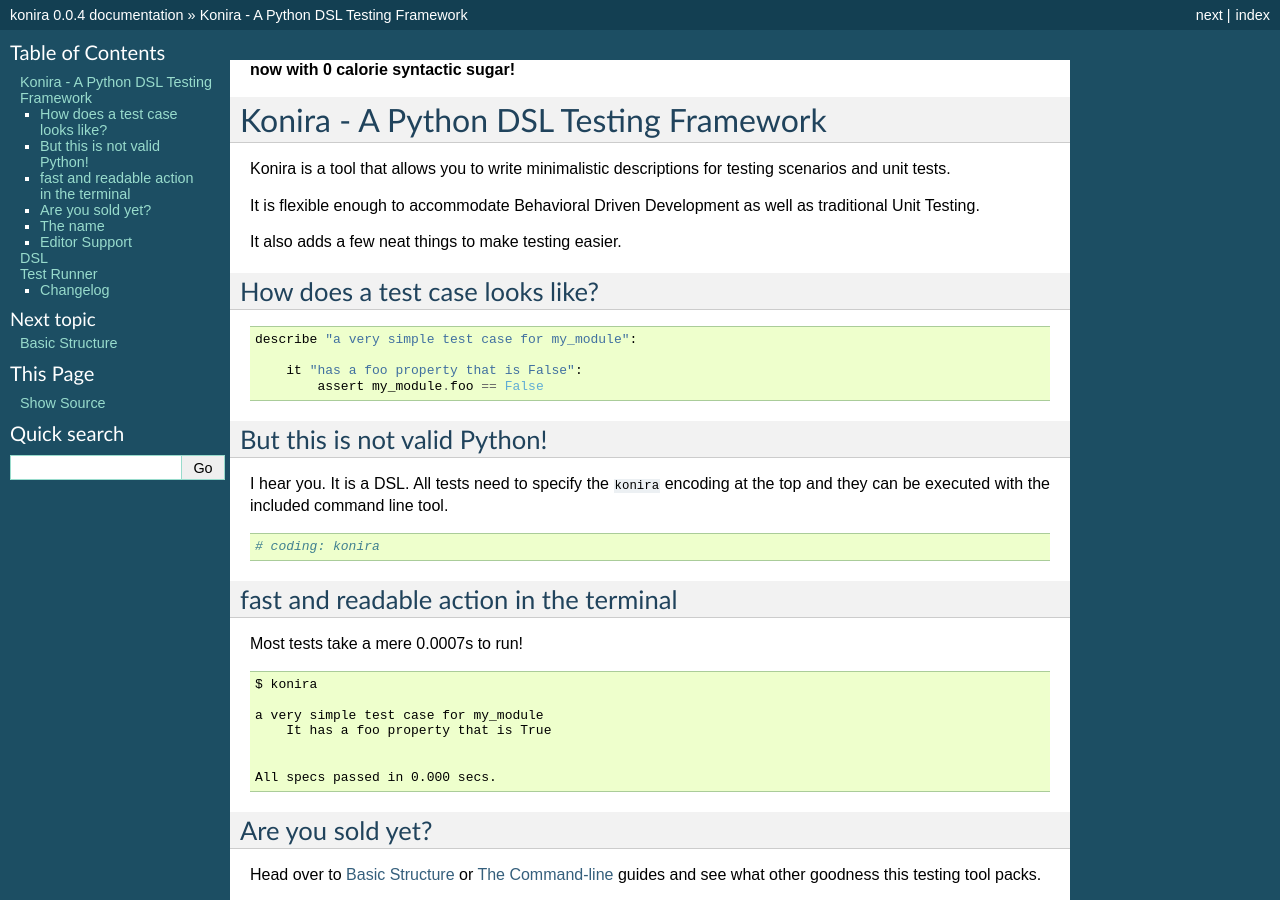
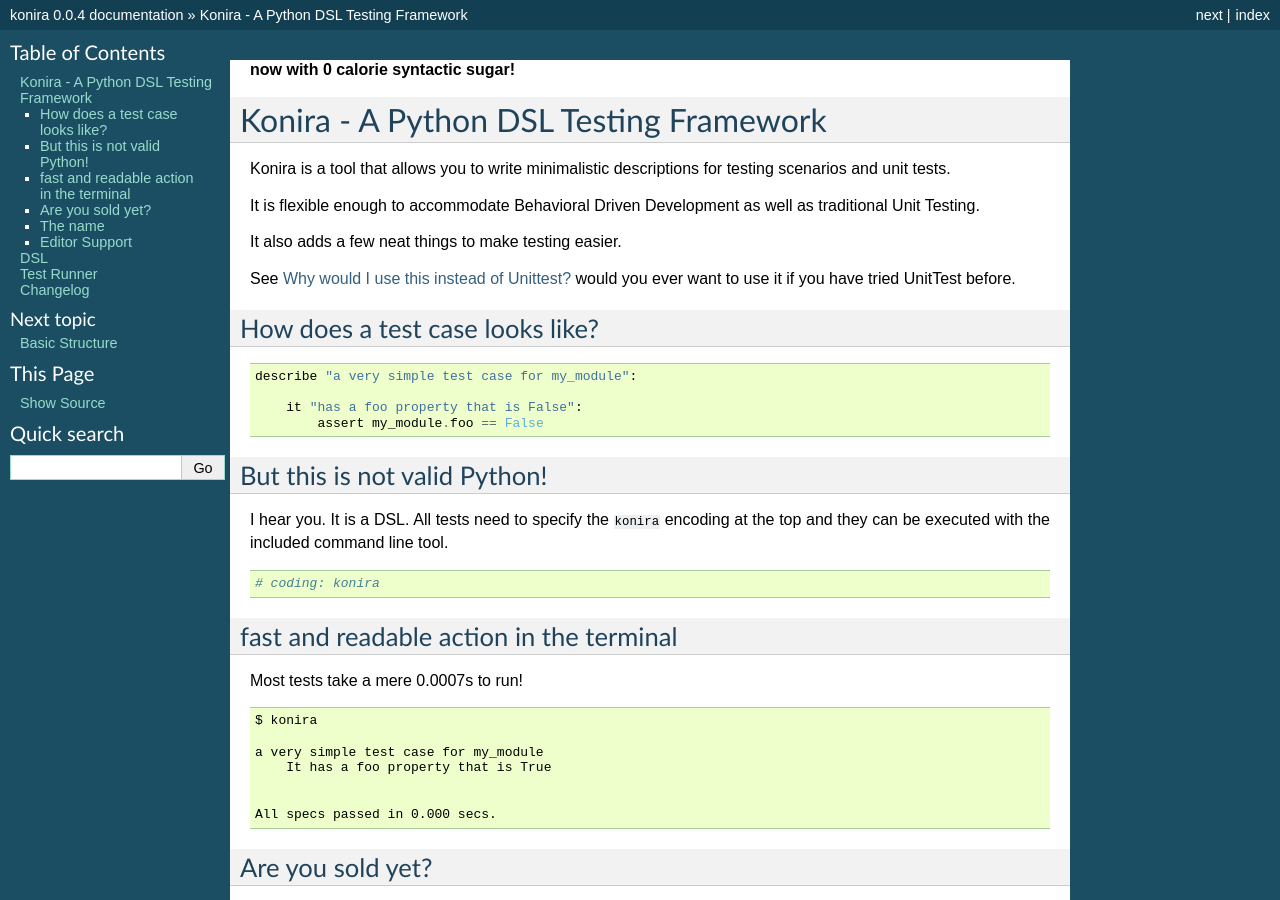
Before and after one commit to alfredodeza/konira, a Sphinx documentation site: the page built from docs/index.rst, in a window 1280 px wide and 900 px high. Built offline with Sphinx 7.4.7, drawn with Linux system fonts in a browser that asks for light colours; some of the changed text lies outside the part shown.

Commit message:
adding the why section to the toctree

```diff
--- a/docs/index.rst
+++ b/docs/index.rst
@@ -9,6 +9,9 @@
 Development as well as traditional Unit Testing.
 
 It also adds a few neat things to make testing easier.
+
+See :ref:`why` would you ever want to use it if you have
+tried UnitTest before.
 
 
 
@@ -92,6 +95,7 @@
    basic_structure.rst
    advanced_structure.rst
    extras.rst
+   why.rst
 
 
 Test Runner
@@ -104,7 +108,7 @@
 
 
 Changelog
----------
+=========
 
 .. toctree::
    :maxdepth: 2
```
